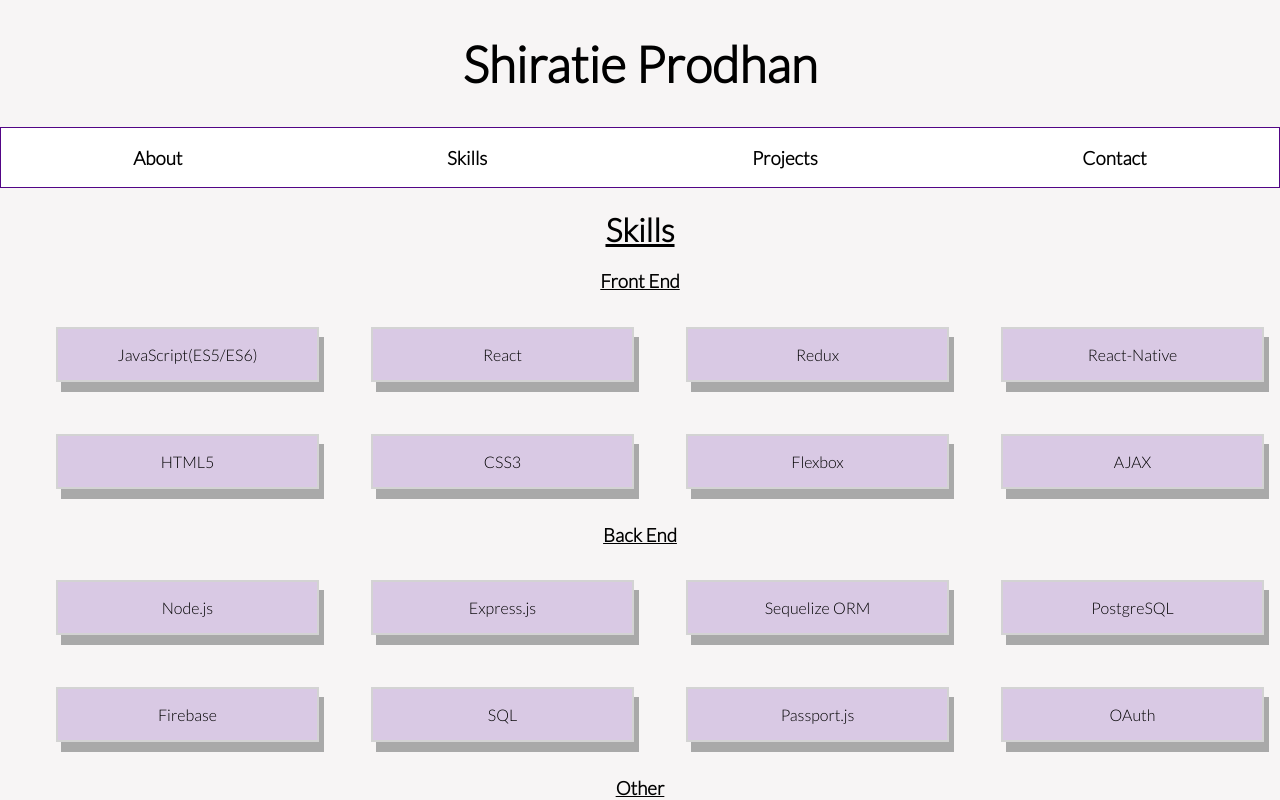
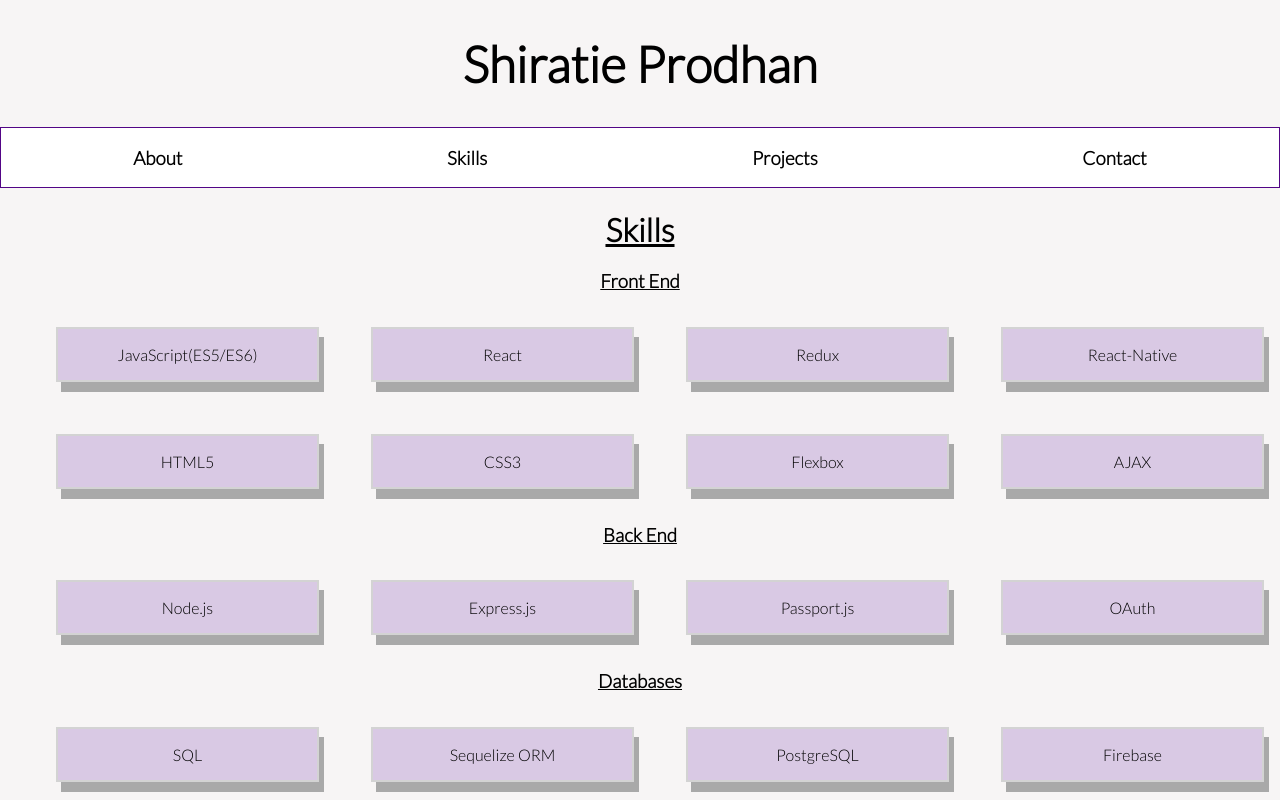
Before and after one commit to shiratiee/personal-website, a React (Create React App) app: page /skills in a window 1280 px wide. Shown: the top 800 px of the page. Built offline with nearby package versions, Linux system fonts and the light colour scheme; a web font is replaced by a local one.

Commit message:
organizing skills

```diff
--- a/src/App.css
+++ b/src/App.css
@@ -16,7 +16,7 @@
 }
 
 .App-title {
-  font-size: 1.5em;
+  font-size: 2em;
 }
 
 .App-intro {
--- a/src/skills.jsx
+++ b/src/skills.jsx
@@ -12,20 +12,22 @@ export default function Skills() {
         <li>React-Native</li>
         <li>HTML5</li>
         <li>CSS3</li>
-        <li >Flexbox</li>
+        <li>Flexbox</li>
         <li>AJAX</li>
       </ul>
       <h3 style={{ textDecoration: 'underline' }}>Back End</h3>
       <ul className="list">
         <li>Node.js</li>
         <li>Express.js</li>
-        <li>Sequelize ORM</li>
-        <li>PostgreSQL</li>
-        <li>Firebase</li>
-        <li>SQL</li>
         <li>Passport.js</li>
         <li>OAuth</li>
-
+      </ul>
+      <h3 style={{ textDecoration: 'underline' }}>Databases</h3>
+      <ul className="list">
+      <li>SQL</li>
+      <li>Sequelize ORM</li>
+      <li>PostgreSQL</li>
+      <li>Firebase</li>
       </ul>
       <h3 style={{ textDecoration: 'underline' }}>Other</h3>
       <ul className="list">
```
